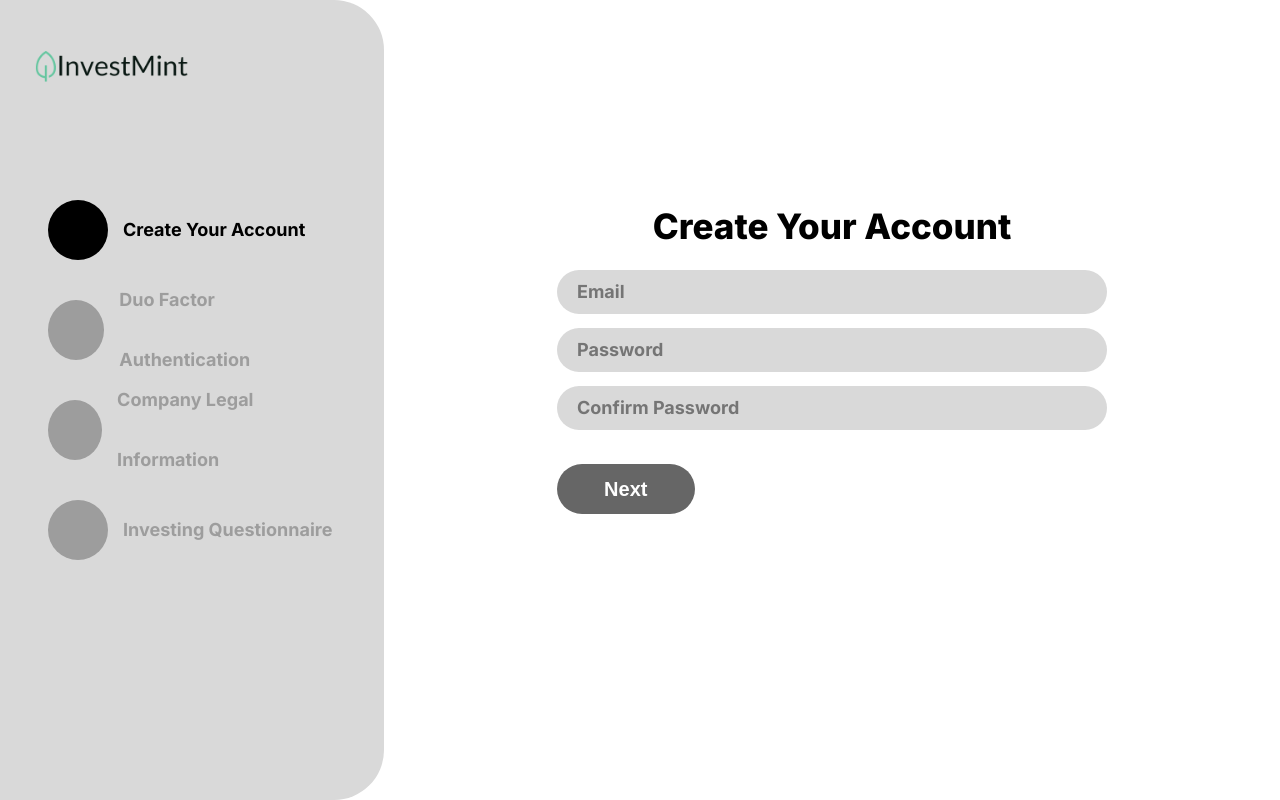
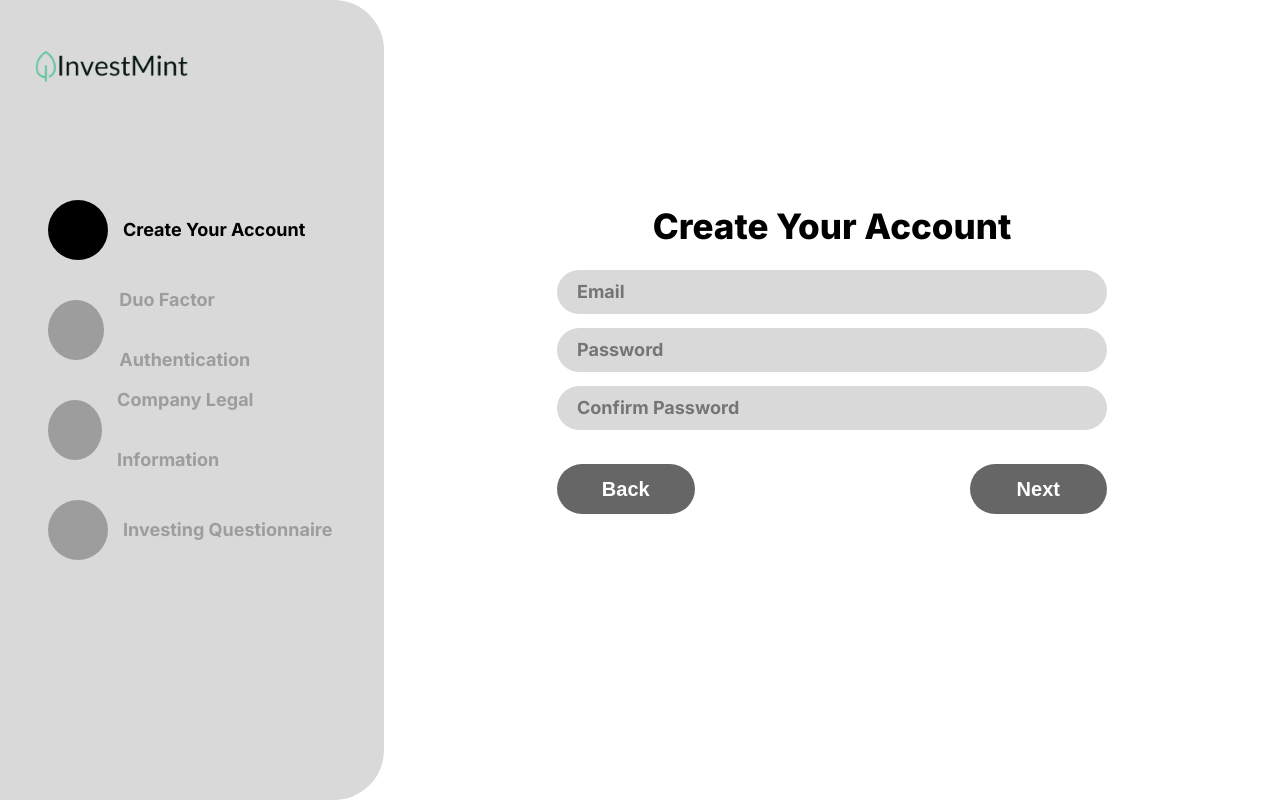
Before and after one commit to InvestMint-Dev/InvestMint-UI, a React (Create React App) app: page /create-account in a window 1280 px wide. Built offline with nearby package versions, Linux system fonts and the light colour scheme.

Commit message:
routing to homepage

```diff
--- a/src/pages/create-account-page/create-account-page.js
+++ b/src/pages/create-account-page/create-account-page.js
@@ -1,4 +1,6 @@
 import { useState } from 'react';
+import { useNavigate } from 'react-router-dom';
+
 import { CreateAccountSidebar } from './create-account-sidebar/create-account-sidebar';
 import { CreateAccountPage1 } from './create-account-page-1/create-account-page-1';
 import { CreateAccountPage2 } from './create-account-page-2/create-account-page-2';
@@ -9,6 +11,7 @@ import './create-account-page.css';
 export const CreateAccountPage = () => {
     const [currentPage, setCurrentPage] = useState(1);
     const totalSteps = 4; // Define total steps here
+    const navigate = useNavigate();
 
     // Function to move to the next page
     const handleNext = () => {
@@ -21,6 +24,9 @@ export const CreateAccountPage = () => {
     const handleBack = () => {
         if (currentPage > 1) {
             setCurrentPage(currentPage - 1);
+        }
+        else if (currentPage == 1) {
+            navigate('/');
         }
     };
 
@@ -38,7 +44,7 @@ export const CreateAccountPage = () => {
 
                 <div>
                      <div className="stepper-container">
-                        {(currentPage > 1) && (
+                        {(currentPage >= 1) && (
                             <button className='form-stepper-button' onClick={handleBack}>
                                 Back
                             </button>
```
